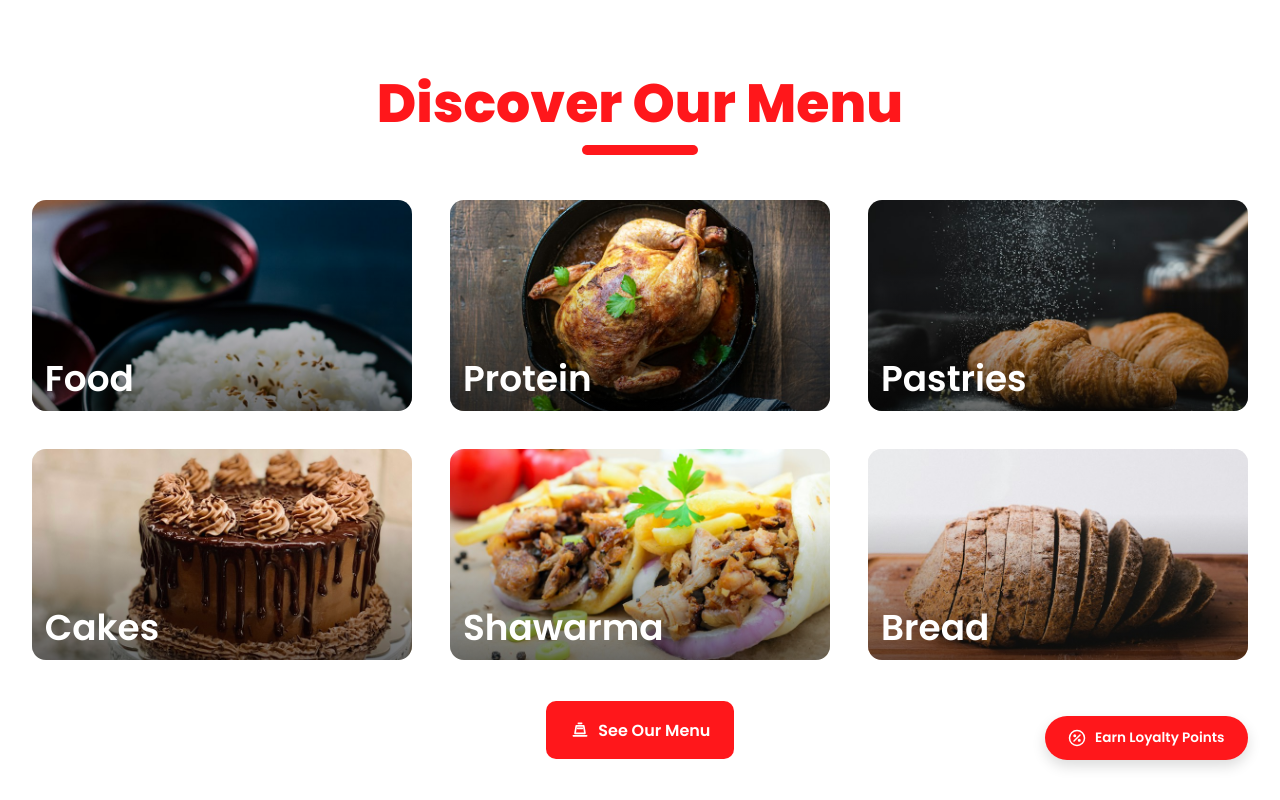
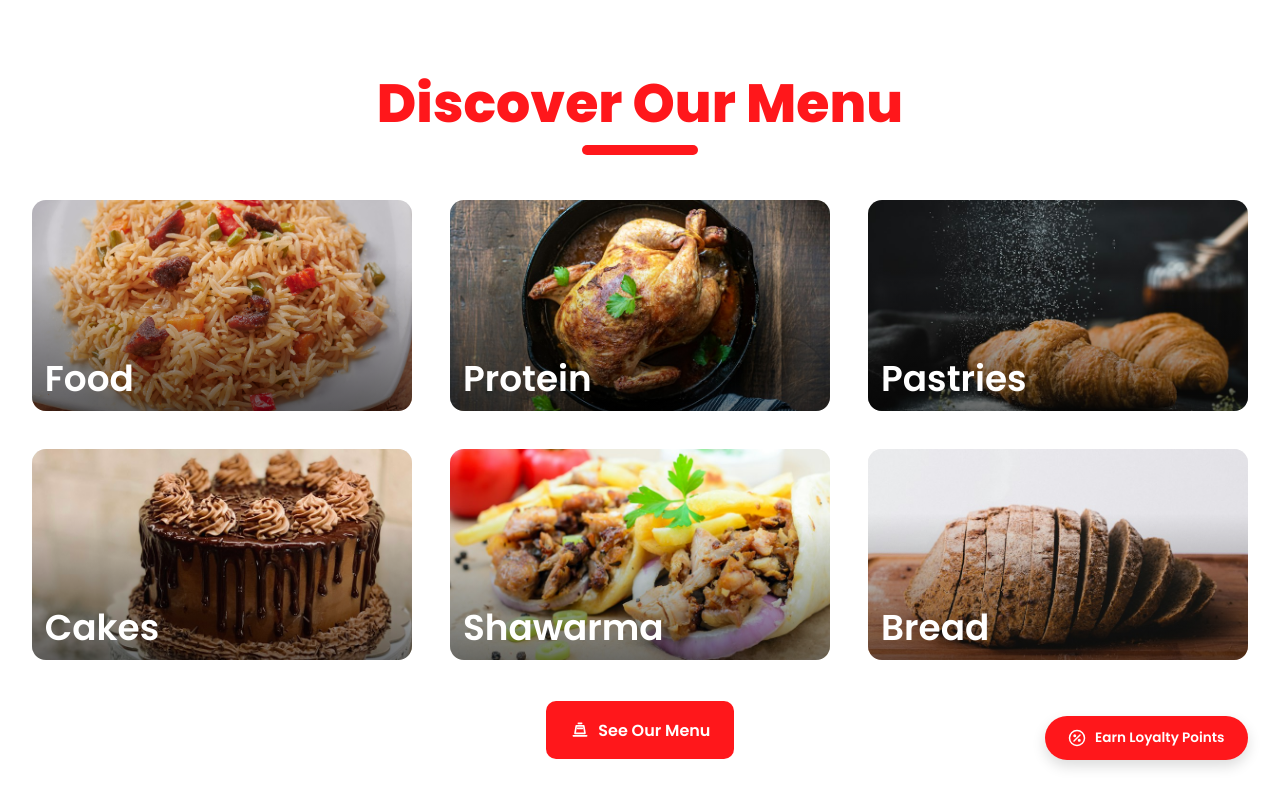
Before and after one commit to peaceble222/crunchies-classwork, a plain HTML site: page index.html in a window 1280 px wide. Shown: the part 759-1559 px from the top of the page. Drawn offline with Linux system fonts and the light colour scheme.

Commit message:
Refactor code structure for improved readability and maintainability

```diff
--- a/index.html
+++ b/index.html
@@ -166,7 +166,7 @@
       <div class="menu-grid" id="menu-categories">
         <article class="menu-category">
           <img
-            src="images/menu-food.jpg"
+            src="images/food.jpg"
             alt="A plate of rice"
             width="800"
             height="1200"
```
Also changed, not shown: images/food.jpg (added).
